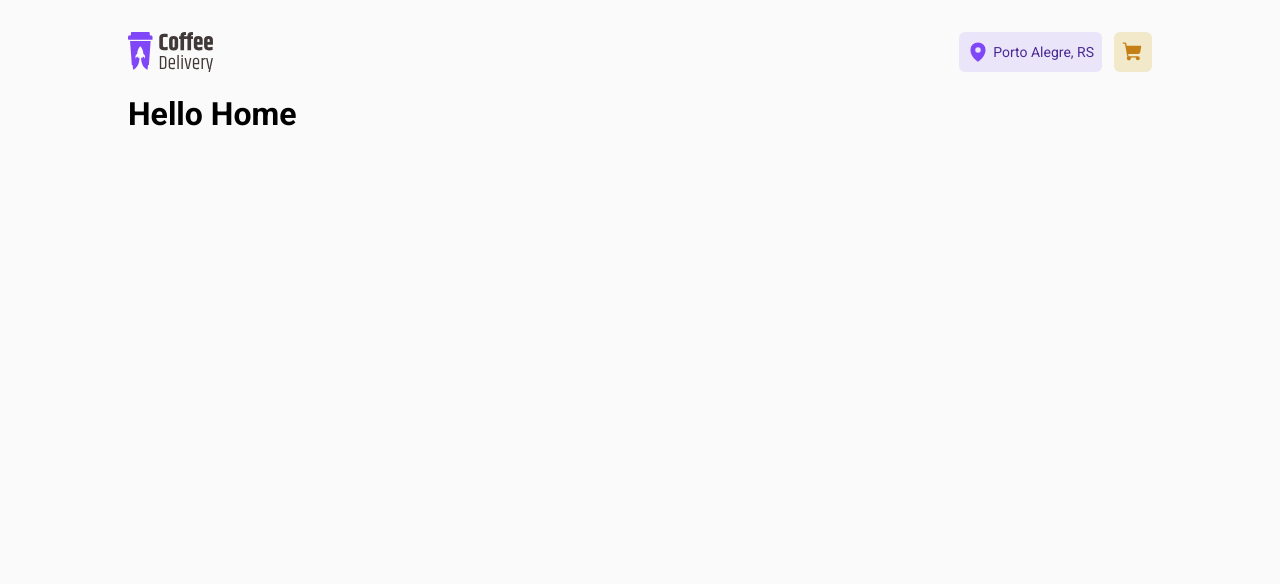
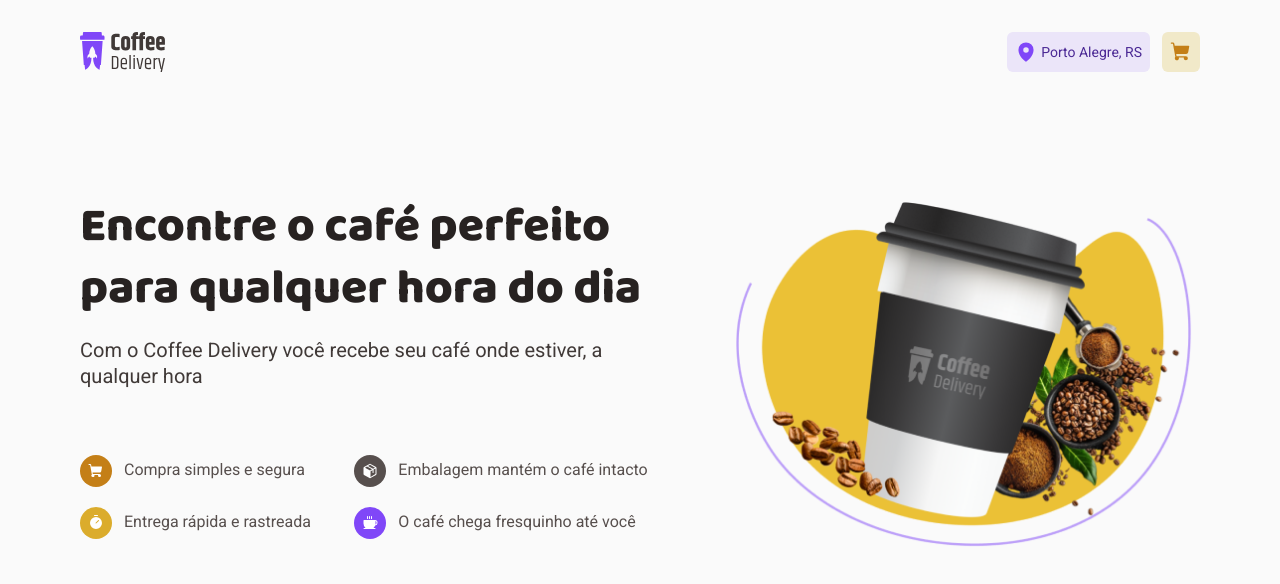
Before and after one commit to italoteix/coffee-delivery, a React (Vite) app: page / in a window 1280 px wide. Shown: the top 584 px of the page. Built offline with nearby package versions, Linux system fonts and the light colour scheme.

Commit message:
feat: add hero

```diff
--- a/src/layouts/Default/styles.ts
+++ b/src/layouts/Default/styles.ts
@@ -2,7 +2,7 @@
 
 export const Container = styled.div`
   width: 100%;
-  max-width: calc(1024px + (2 * 1rem));
+  max-width: calc(1120px + (2 * 1rem));
   padding: 0 1rem;
   margin: 0 auto;
 `
--- a/src/pages/Home/index.tsx
+++ b/src/pages/Home/index.tsx
@@ -1,3 +1,54 @@
+import { Coffee, Package, ShoppingCart, Timer } from 'phosphor-react'
+
+import { HeroHighlight } from './partials/HeroHighlight'
+
+import heroImg from '../../assets/hero.png'
+
+import { Hero, HeroTitle, HighlightsGrid, Subtitle } from './styles'
+
 export function Home() {
-  return <h1>Hello Home</h1>
+  return (
+    <main>
+      <Hero>
+        <div>
+          <HeroTitle>
+            Encontre o café perfeito para qualquer hora do dia
+          </HeroTitle>
+          <Subtitle>
+            Com o Coffee Delivery você recebe seu café onde estiver, a qualquer
+            hora
+          </Subtitle>
+          <HighlightsGrid>
+            <HeroHighlight
+              circleColor="mainDark"
+              icon={<ShoppingCart weight="fill" />}
+            >
+              Compra simples e segura
+            </HeroHighlight>
+            <HeroHighlight circleColor="gray" icon={<Package weight="fill" />}>
+              Embalagem mantém o café intacto
+            </HeroHighlight>
+            <HeroHighlight
+              circleColor="mainBase"
+              icon={<Timer weight="fill" />}
+            >
+              Entrega rápida e rastreada
+            </HeroHighlight>
+            <HeroHighlight
+              circleColor="secondary"
+              icon={<Coffee weight="fill" />}
+            >
+              O café chega fresquinho até você
+            </HeroHighlight>
+          </HighlightsGrid>
+        </div>
+        <div>
+          <img
+            src={heroImg}
+            alt="Coffe cup with coffe seeds in the background"
+          />
+        </div>
+      </Hero>
+    </main>
+  )
 }
--- /dev/null
+++ b/src/pages/Home/partials/HeroHighlight/index.tsx
@@ -0,0 +1,21 @@
+import { ReactNode } from 'react'
+
+import { Container, ContainerProps } from './styles'
+
+interface HeroHighlightProps extends ContainerProps {
+  icon: ReactNode
+  children: ReactNode
+}
+
+export function HeroHighlight({
+  circleColor,
+  icon,
+  children,
+}: HeroHighlightProps) {
+  return (
+    <Container circleColor={circleColor}>
+      <span>{icon}</span>
+      <p>{children}</p>
+    </Container>
+  )
+}
--- /dev/null
+++ b/src/pages/Home/partials/HeroHighlight/styles.tsx
@@ -0,0 +1,39 @@
+import styled from 'styled-components'
+
+export interface ContainerProps {
+  readonly circleColor: 'mainBase' | 'mainDark' | 'secondary' | 'gray'
+}
+
+export const Container = styled.div<ContainerProps>`
+  display: flex;
+  align-items: center;
+
+  span {
+    width: 32px;
+    height: 32px;
+    border-radius: 50%;
+    background-color: ${(props) => {
+      switch (props.circleColor) {
+        case 'gray':
+          return props.theme.colors.gray[700]
+        case 'mainBase':
+          return props.theme.colors.main.base
+        case 'mainDark':
+          return props.theme.colors.main.dark
+        case 'secondary':
+        default:
+          return props.theme.colors.secondary.base
+      }
+    }};
+
+    display: flex;
+    align-items: center;
+    justify-content: center;
+
+    margin-right: 0.75rem;
+  }
+
+  svg {
+    color: ${(props) => props.theme.colors.white};
+  }
+`
--- /dev/null
+++ b/src/pages/Home/styles.ts
@@ -0,0 +1,38 @@
+import styled from 'styled-components'
+
+export const Hero = styled.section`
+  display: flex;
+  gap: 3.5rem;
+
+  padding-block: 5.75rem;
+
+  & > div:first-child {
+    flex: 5;
+  }
+
+  & > div:last-child {
+    flex: 4;
+  }
+`
+
+export const HeroTitle = styled.h1`
+  font-family: ${(props) => props.theme.fontFamilies.baloo};
+  font-weight: 800;
+  font-size: ${(props) => props.theme.fontSizes['4xl']};
+  color: ${(props) => props.theme.colors.gray[900]};
+
+  margin-bottom: 1rem;
+`
+
+export const Subtitle = styled.p`
+  font-size: ${(props) => props.theme.fontSizes.xl};
+  color: ${(props) => props.theme.colors.gray[800]};
+
+  margin-bottom: 4.125rem;
+`
+
+export const HighlightsGrid = styled.div`
+  display: grid;
+  grid-template-columns: auto auto;
+  gap: 1.25rem;
+`
--- a/src/styles/Global.ts
+++ b/src/styles/Global.ts
@@ -76,6 +76,7 @@
 
   body {
     font-family: ${(props) => props.theme.fontFamilies.roboto};
+    color: ${(props) => props.theme.colors.gray[700]};
     background-color: ${(props) => props.theme.colors.gray[100]};
   }
 `
--- a/src/styles/theme.ts
+++ b/src/styles/theme.ts
@@ -41,13 +41,13 @@
   },
 
   fontFamilies: {
-    baloo: 'Baloo 2, sans-serif',
-    roboto: 'Roboto, sans-serif',
+    baloo: "'Baloo 2', sans-serif",
+    roboto: "'Roboto', sans-serif",
   },
 
   lineHeights: {
-    base: '130%',
-    lg: '160%',
+    base: 1.3,
+    lg: 1.6,
   },
 }
 
--- a/src/types/styled.d.ts
+++ b/src/types/styled.d.ts
@@ -47,8 +47,8 @@
     }
 
     lineHeights: {
-      base: string
-      lg: string
+      base: number
+      lg: number
     }
   }
 }
```
Also changed, not shown: src/assets/hero.png (added).
